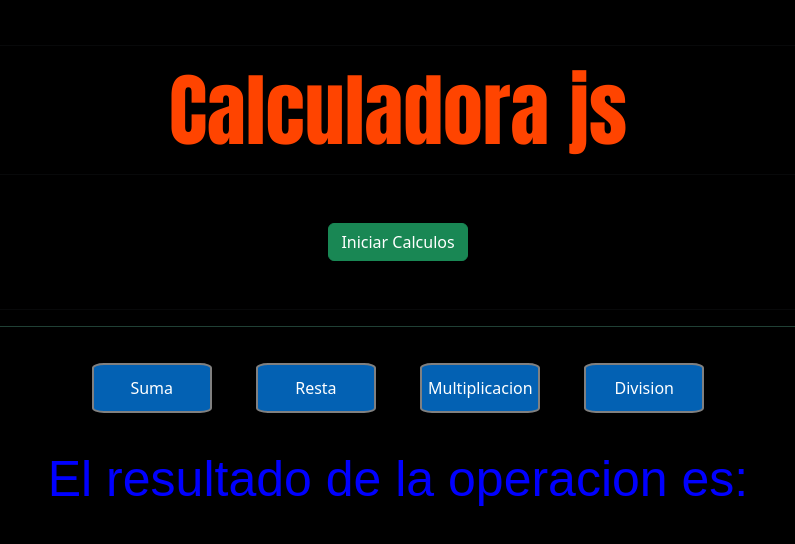
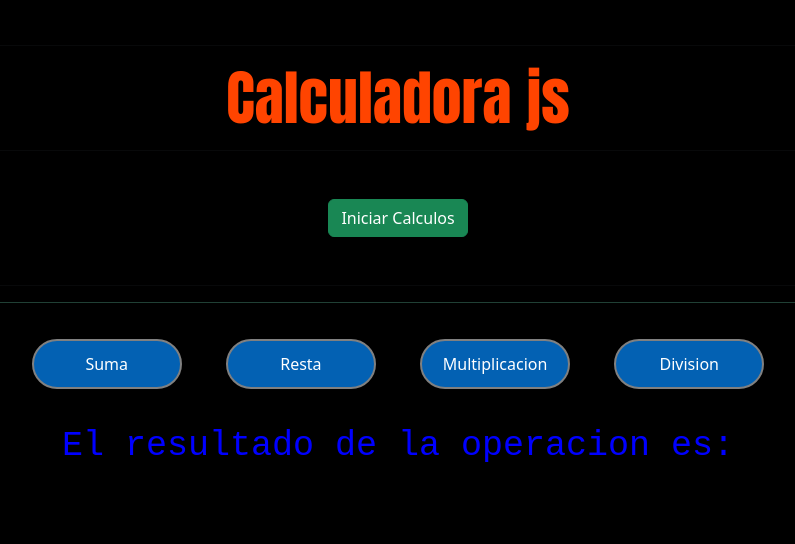
Before and after one commit to JuanManuel1970/calculadora, a plain HTML site: page index.html in a window 1280 px wide. Shown: the whole page, without its empty margins (242-1037 px from the left). Drawn offline with nearby package versions, Linux system fonts and the light colour scheme.

Commit message:
calculadora1

```diff
--- a/colores.css
+++ b/colores.css
@@ -7,17 +7,17 @@ body{
     margin-top: 45px;
 }
 
-h1 {font-size: 80px;color: rgb(255, 68, 0);font-family: Impact, Haettenschweiler, 'Arial Narrow Bold', sans-serif;
+h1 {font-size: 60px;color: rgb(255, 68, 0);font-family: Impact, Haettenschweiler, 'Arial Narrow Bold', sans-serif;
 }
 
-h3 {font-size: 50px;color: rgb(0, 0, 255);font-family:Arial, Helvetica, sans-serif;
+h3 {font-size: 35px;color: rgb(0, 0, 255);font-family:monospace;
 }
 .linea {color: aquamarine;}
 
-.botones {color :white;height: 50px;width: 120px;background-color: rgb(3, 97, 179);border: solid 2px gray;border-radius:10%;
+.botones {color :white;height: 50px;width: 150px;background-color: rgb(3, 97, 179);border: solid 2px gray;border-radius:100px;
 display: inline-block;margin: 20px;transition: .3s;
 }
 
-.botones:hover {color :white;height: 45px;width: 110px;background-color: rgb(1, 44, 82);border: solid 2px gray;border-radius:50%;
-    display: inline-block;margin: 20px;
+.botones:hover {color :rgb(21, 0, 255);height: 40px;width: 170px;background-color: rgb(48, 46, 46);border-radius: none;
+    display: inline-block;margin: 20px;font-size: large;
     }
```
